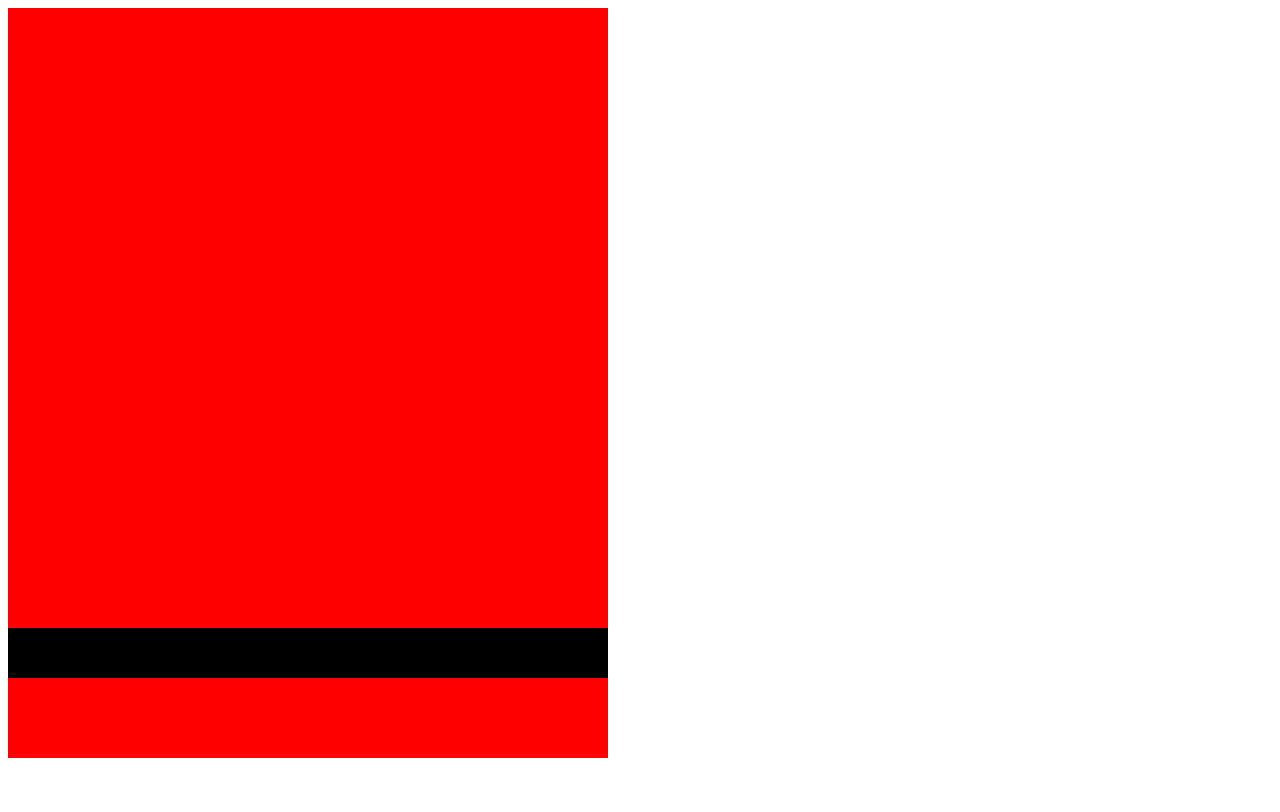
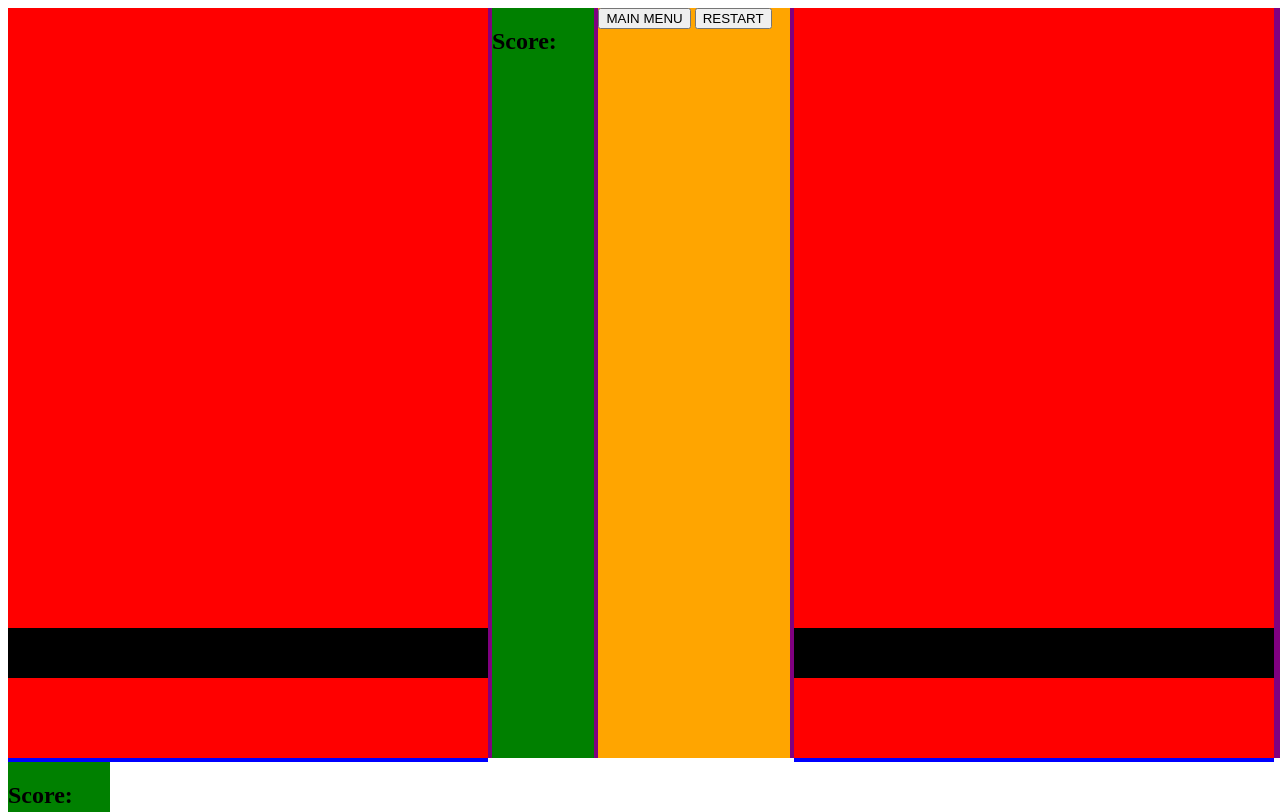
Before and after one commit to willyd332/Dance-Dance, a plain HTML site: page index.html in a window 1280 px wide. Shown: the top 812 px of the page. Drawn offline with nearby package versions, Linux system fonts and the light colour scheme.

Commit message:
about to attempt to make it two players

```diff
--- a/css/style.css
+++ b/css/style.css
@@ -1,5 +1,30 @@
 canvas {
   background-color: red;
+}
+.game {
+  height: 750px;
+  width: 100%;
+  position: absolute;
+  background-color: purple;
+}
+
+.canvas-box {
+  display: inline-block;
+  background-color: blue;
+}
+.score {
+  vertical-align: top;
+  display: inline-block;
+  background-color: green;
+  width: 8%;
+  height: 750px;
+}
+.game-menu{
+  vertical-align: top;
+  width: 15%;
+  height: 750px;
+  display: inline-block;
+  background-color: orange;
 }
 
 .arrow {
--- a/index.html
+++ b/index.html
@@ -9,10 +9,23 @@
 
 
 
-    <div class="canvas-box">
-
-      <canvas id="my-canvas" width="600" height="750"></canvas>
-
+    <div class="game">
+      <div class="canvas-box">
+        <canvas id="my-canvas2" width="480" height="750"></canvas>
+      </div>
+      <div class="score">
+        <h2>Score: <span id="score2"></span></h2>
+      </div>
+      <div class="game-menu">
+        <button class="main-menu">MAIN MENU</button>
+        <button class="restart">RESTART</button>
+      </div>
+      <div class="canvas-box">
+        <canvas id="my-canvas" width="480" height="750"></canvas>
+      </div>
+      <div class="score">
+        <h2>Score: <span id="score1"></span></h2>
+      </div>
     </div>
 
 
--- a/js/animations.js
+++ b/js/animations.js
@@ -1,11 +1,18 @@
 const canvas = document.getElementById('my-canvas');
 const ctx = canvas.getContext('2d');
+const canvas2 = document.getElementById('my-canvas2');
+const ctx2 = canvas2.getContext('2d');
 
 const makeBox = () => {
 ctx.beginPath()
 ctx.rect(0,620,canvas.width,50);
 ctx.fillStyle = 'black';
 ctx.fill();
+
+ctx2.beginPath()
+ctx2.rect(0,620,canvas.width,50);
+ctx2.fillStyle = 'black';
+ctx2.fill();
 // at some point have it pulsate to the beat
 }
 makeBox();
@@ -40,9 +47,11 @@ const animateArrows = () => {
   game.check();
 }
 
+let animationLoop = null;
 
 const animate = () => {
   ctx.clearRect(0, 0, canvas.width, canvas.height);
+  ctx2.clearRect(0, 0, canvas.width, canvas.height);
   animateEverything()
-  window.requestAnimationFrame(animate);
+  animationLoop = requestAnimationFrame(animate);
 }
--- a/js/arrow.js
+++ b/js/arrow.js
@@ -2,6 +2,7 @@
 
 const makeArrow = (image,x,y,size) => {
   ctx.drawImage(image, x, y, size, size);
+  ctx2.drawImage(image, x, y, size, size);
 }
 class Arrow {
   constructor(x,y,img,direction,speed){
--- a/js/game.js
+++ b/js/game.js
@@ -36,8 +36,8 @@ class Game {
 
   };
   playSong() {
-    var audio = new Audio(this.song); // song should be filepath
-    audio.play();
+    window.audio = new Audio(this.song); // song should be filepath
+    window.audio.play();
 
   };
   gameBuild() {
@@ -47,7 +47,7 @@ class Game {
   gameStart() {
     const that = this;
     this.playSong();
-    setTimeout(function(){
+    window.endingSong = setTimeout(function(){
       that.endSong();
     }, that.length)
     setTimeout(function() {
@@ -269,9 +269,22 @@ class Game {
     this.checkHard();
     this.missclickPointReducer()
   }
+  mainMenu(){
+    window.location.reload()
+  }
+  restartSong(){
+    this.endSong();
+    const that = this;
+    clearTimeout(window.endingSong)
+    setTimeout(function(){
+      window.cancelAnimationFrame(animationLoop);
+      that.gameStart();},2000)
+  }
   endSong(){
     clearInterval(window.easyArrowsGenerator);
     clearInterval(window.hardArrowsGenerator);
+    window.audio.pause();
+    window.audio.currentTime = 0;
   }
 }
 
```
